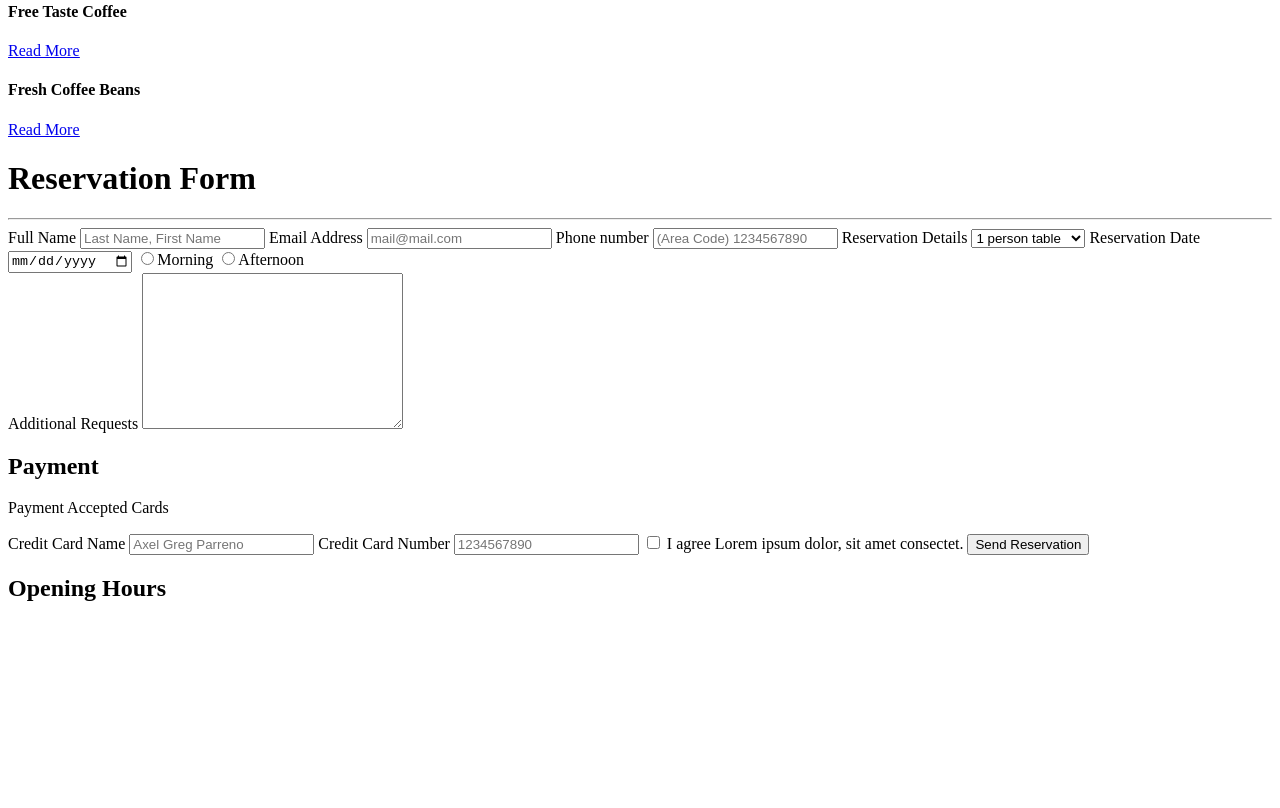
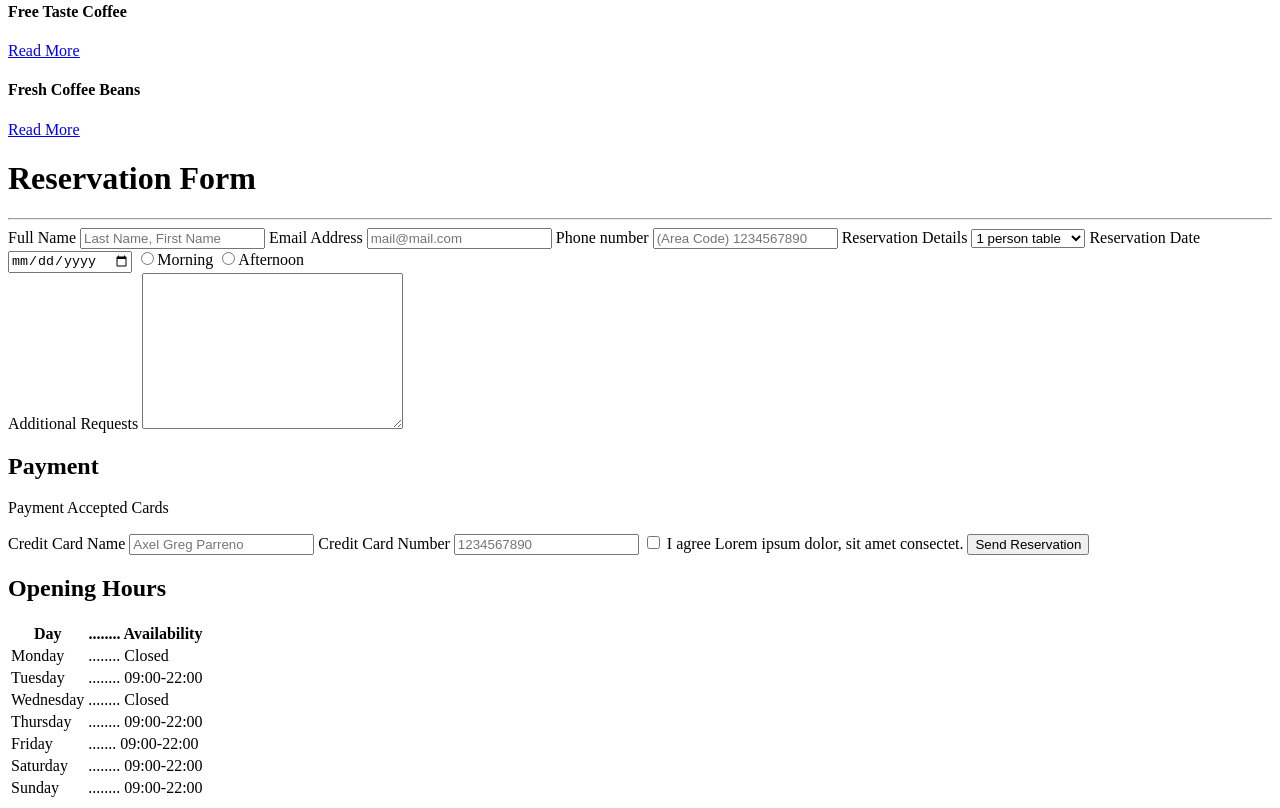
Before and after one commit to PDF-F1L3/Term-Project, a plain HTML site: page index.html in a window 1280 px wide. Shown: the part 8567-9375 px from the top of the page. Before the commit the page ends 9215 px from the top, so only its background shows below. Drawn offline with Linux system fonts and the light colour scheme.

Commit message:
Sixth Commit: Done with the 'Open and Availability', still needs to do the 'Latest Post' part and the latter

```diff
--- a/index.html
+++ b/index.html
@@ -136,8 +136,42 @@
                     <input type="checkbox" name="conditions&terms" id="conditions&terms"> I agree Lorem ipsum dolor, sit amet consectet.
                             <button>Send Reservation</button>
                 <h2>Opening Hours</h2>
-            <br>
-
+            <table>
+                <thead>
+                    <th>Day</th>
+                    <th>........ Availability</th>
+                </thead>
+                <tbody>
+                    <tr>
+                        <td>Monday</td>
+                        <td>........ Closed</td>
+                    </tr>
+                    <tr>
+                        <td>Tuesday</td>
+                        <td>........ 09:00-22:00</td>
+                    </tr>
+                    <tr>
+                        <td>Wednesday</td>
+                        <td>........ Closed</td>
+                    </tr>
+                    <tr>
+                        <td>Thursday</td>
+                        <td>........ 09:00-22:00</td>
+                    </tr>
+                    <tr>
+                        <td>Friday</td>
+                        <td>....... 09:00-22:00</td>
+                    </tr>
+                    <tr>
+                        <td>Saturday</td>
+                        <td>........ 09:00-22:00</td>
+                    </tr>
+                    <tr>
+                        <td>Sunday</td>
+                        <td>........ 09:00-22:00</td>
+                    </tr>
+                </tbody>
+            </table>
     </div>
 </body>
 </html>
```
